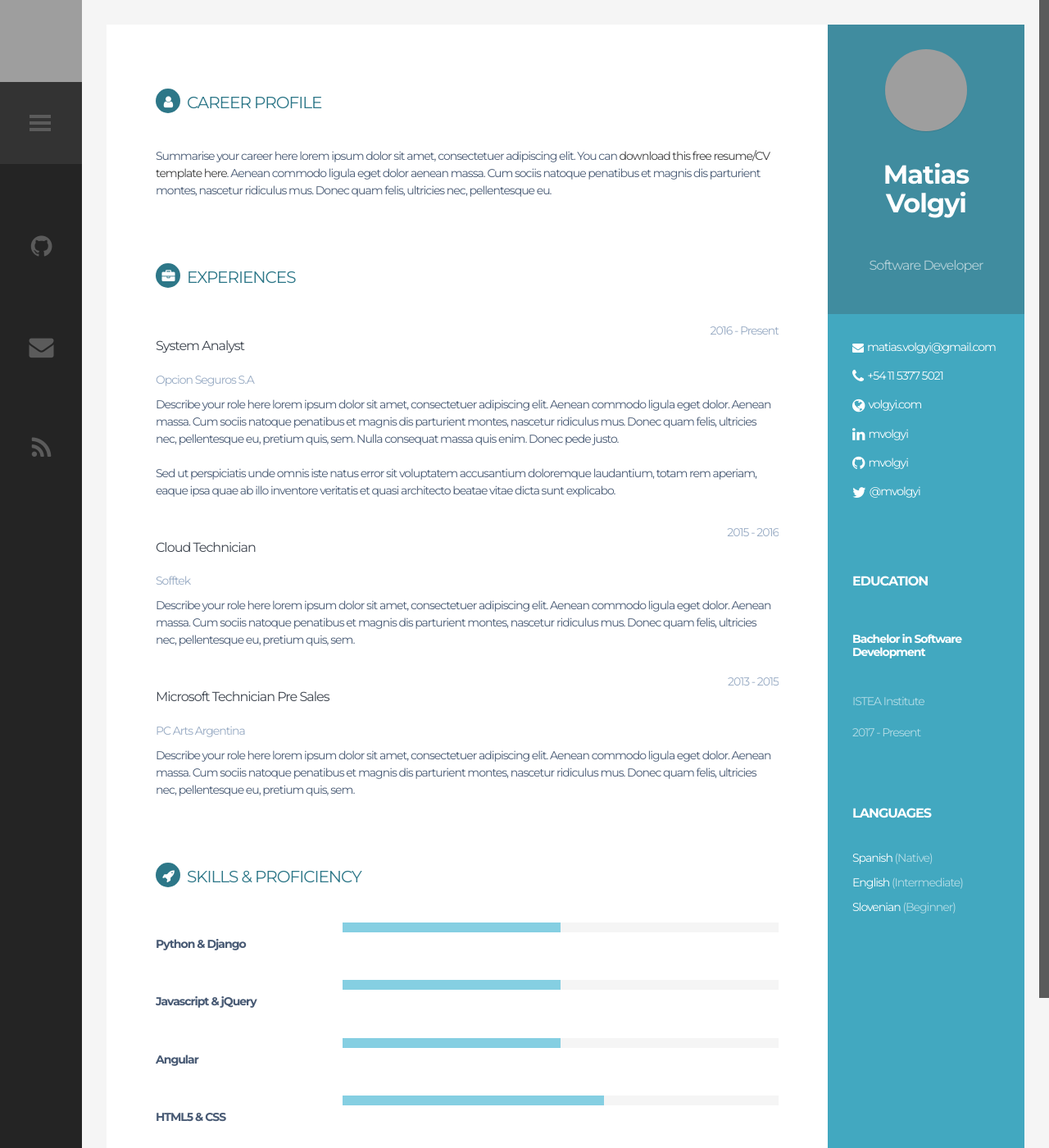
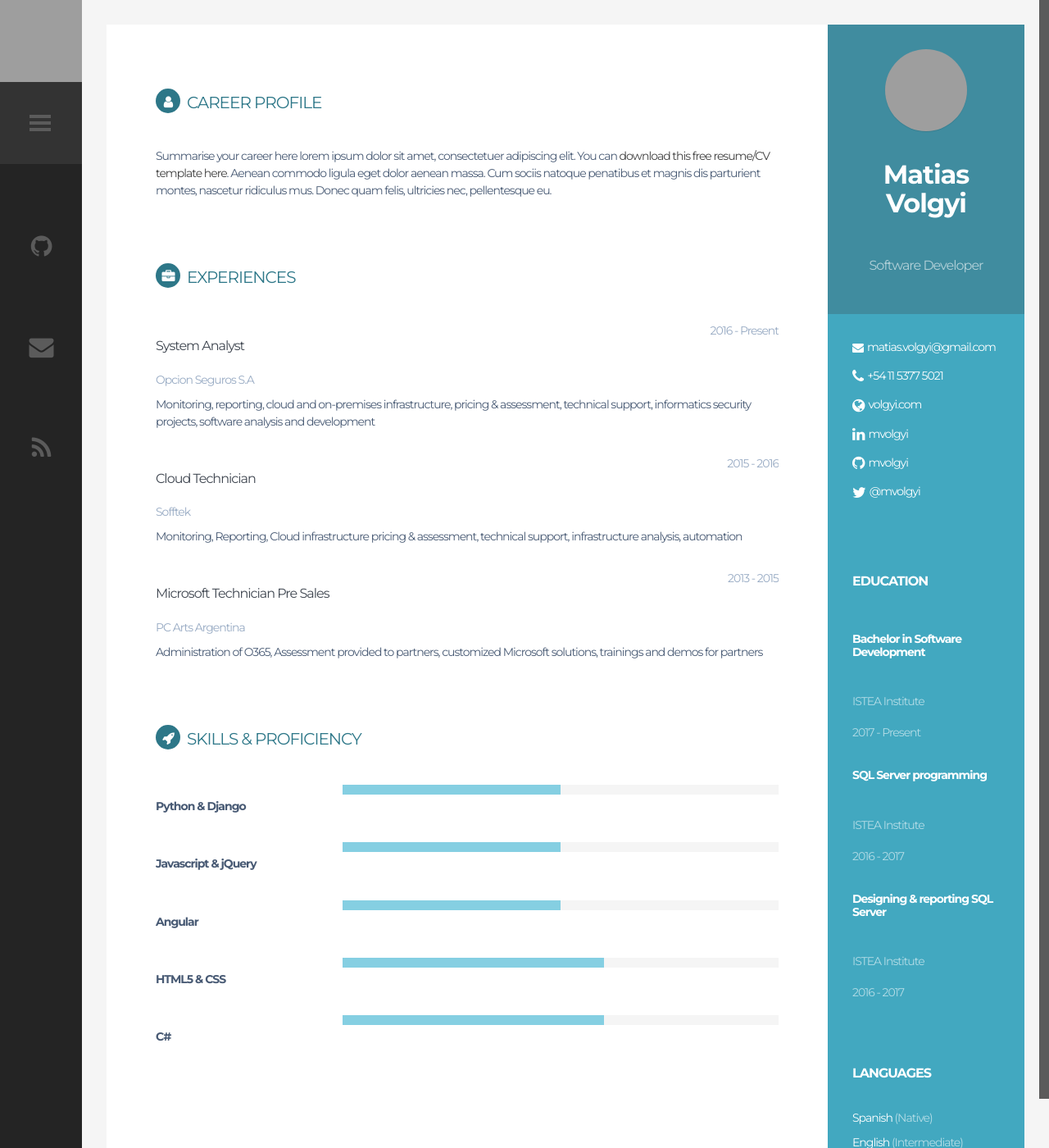
Before and after one commit to mvolgyi/mvolgyi.github.io, a Jekyll site: the page built from _pages/about/index.html, in a window 1280 px wide and 1400 px high, cut to the strip 0-1400 px from the top of the window. Shown: the whole strip at 82% size. Built offline with Jekyll 4.4.1, drawn with Linux system fonts in a browser that asks for light colours; grey boxes are pictures that could not be loaded.

Commit message:
commiting changes in education and experiences

```diff
--- a/_data/educations.yml
+++ b/_data/educations.yml
@@ -2,7 +2,11 @@
   degree: Bachelor in Software Development
   university: ISTEA Institute
   time: 2017 - Present
-# - education:
-#   degree: BSc in Applied Mathematics
-#   university: Bristol University
-#   time: 2007 - 2011
+- education:
+  degree: SQL Server programming
+  university: ISTEA Institute
+  time: 2016 - 2017
+- education:
+  degree: Designing & reporting SQL Server
+  university: ISTEA Institute
+  time: 2016 - 2017
--- a/_data/experiences.yml
+++ b/_data/experiences.yml
@@ -2,27 +2,17 @@
   role: System Analyst
   time: 2016 - Present
   company: Opcion Seguros S.A
-  details: "Describe your role here lorem ipsum dolor sit amet, consectetuer adipiscing
-  elit. Aenean commodo ligula eget dolor. Aenean massa. Cum sociis natoque penatibus et
-  magnis dis parturient montes, nascetur ridiculus mus. Donec quam felis, ultricies nec,
-  pellentesque eu, pretium quis, sem. Nulla consequat massa quis enim. Donec pede justo.
-  <br> <br>
-  Sed ut perspiciatis unde omnis iste natus error sit voluptatem accusantium doloremque
-  laudantium, totam rem aperiam, eaque ipsa quae ab illo inventore veritatis et quasi
-  architecto beatae vitae dicta sunt explicabo."
+  details: "Monitoring, reporting, cloud and on-premises infrastructure, pricing & assessment,
+  technical support, informatics security projects, software analysis and development"
 - experience:
   role: Cloud Technician
   time: 2015 - 2016
   company: Sofftek
-  details: "Describe your role here lorem ipsum dolor sit amet, consectetuer adipiscing
-  elit. Aenean commodo ligula eget dolor. Aenean massa. Cum sociis natoque penatibus et
-  magnis dis parturient montes, nascetur ridiculus mus. Donec quam felis, ultricies nec,
-  pellentesque eu, pretium quis, sem."
+  details: "Monitoring, Reporting, Cloud infrastructure pricing & assessment, technical support,
+  infrastructure analysis, automation"
 - experience:
   role: Microsoft Technician Pre Sales
   time: 2013 - 2015
   company: PC Arts Argentina
-  details: "Describe your role here lorem ipsum dolor sit amet, consectetuer adipiscing
-  elit. Aenean commodo ligula eget dolor. Aenean massa. Cum sociis natoque penatibus et
-  magnis dis parturient montes, nascetur ridiculus mus. Donec quam felis, ultricies nec,
-  pellentesque eu, pretium quis, sem."
+  details: "Administration of O365, Assessment provided to partners, customized Microsoft solutions,
+  trainings and demos for partners"
```
